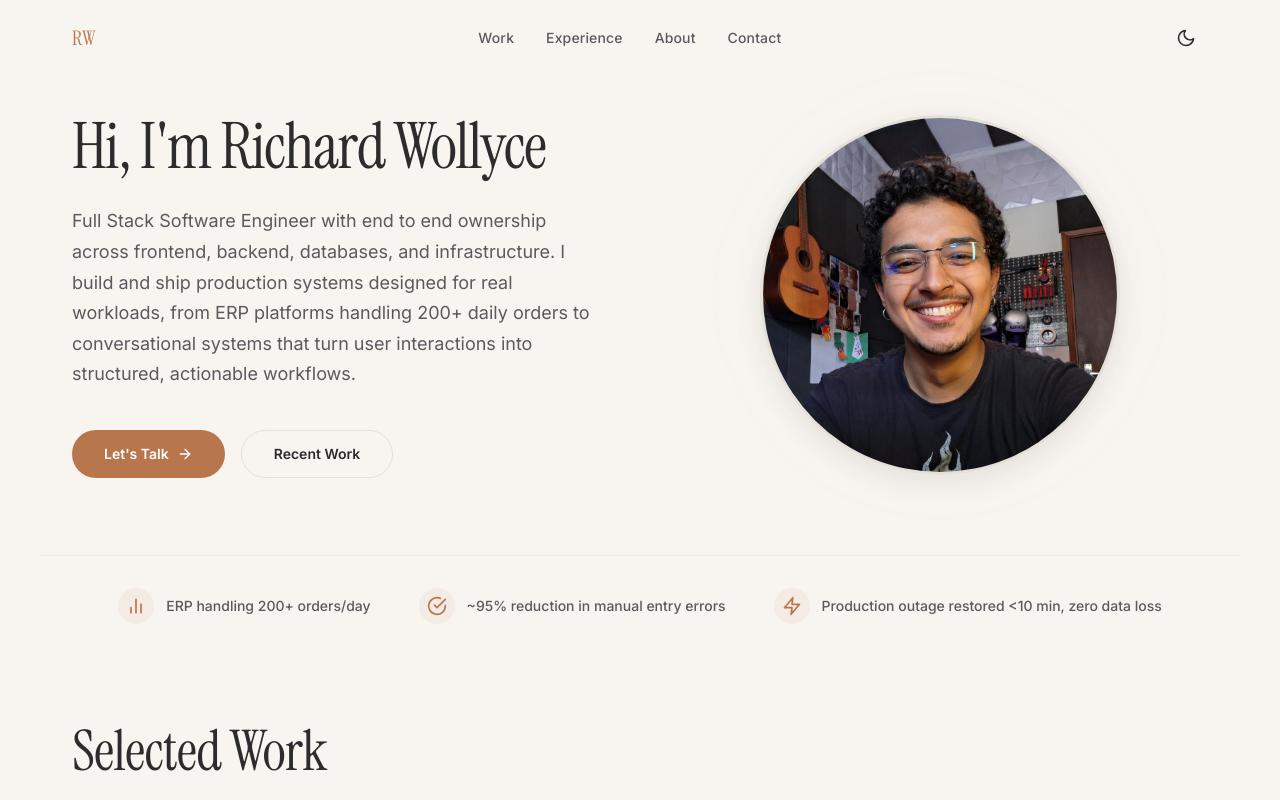
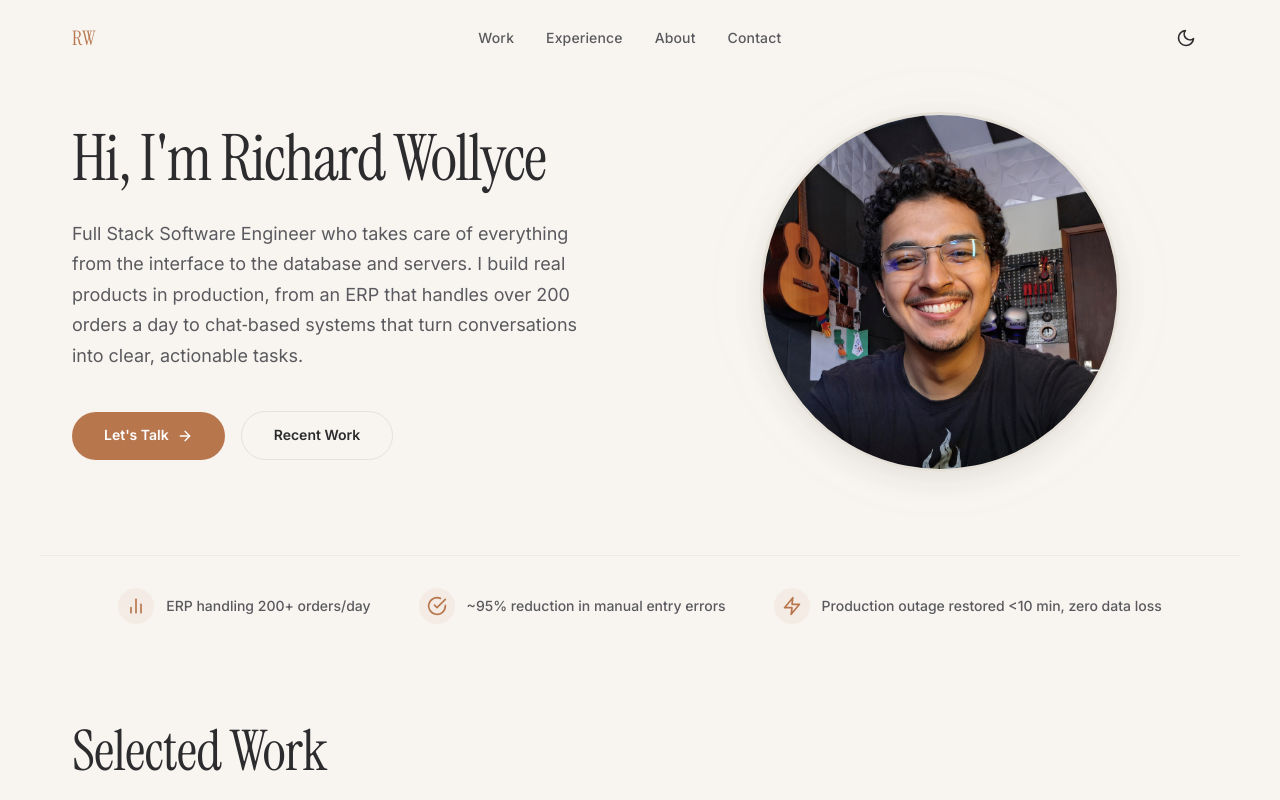
Before and after one commit to richard-wollyce/richard-wollyce-website, a Next.js app: page / in a window 1280 px wide. Shown: the top 800 px of the page. Built offline with nearby package versions, Linux system fonts and the light colour scheme.

Commit message:
subheadline update

```diff
--- a/src/data/content.js
+++ b/src/data/content.js
@@ -15,7 +15,7 @@ export const hero = {
   headline: 'Hi, I\'m Richard Wollyce',
   title: 'Full Stack Software Engineer',
   subheadline:
-    'Full Stack Software Engineer with end to end ownership across frontend, backend, databases, and infrastructure. I build and ship production systems designed for real workloads, from ERP platforms handling 200+ daily orders to conversational systems that turn user interactions into structured, actionable workflows.',
+    'Full Stack Software Engineer who takes care of everything from the interface to the database and servers. I build real products in production, from an ERP that handles over 200 orders a day to chat‑based systems that turn conversations into clear, actionable tasks.',
   ctaPrimary: { label: "Let's Talk", href: '#contact' },
   ctaSecondary: { label: 'Recent Work', href: '#work' },
   trustStrip: [
```
Also changed, not shown: 1 other file (tests, documents, lock files or other folders).
